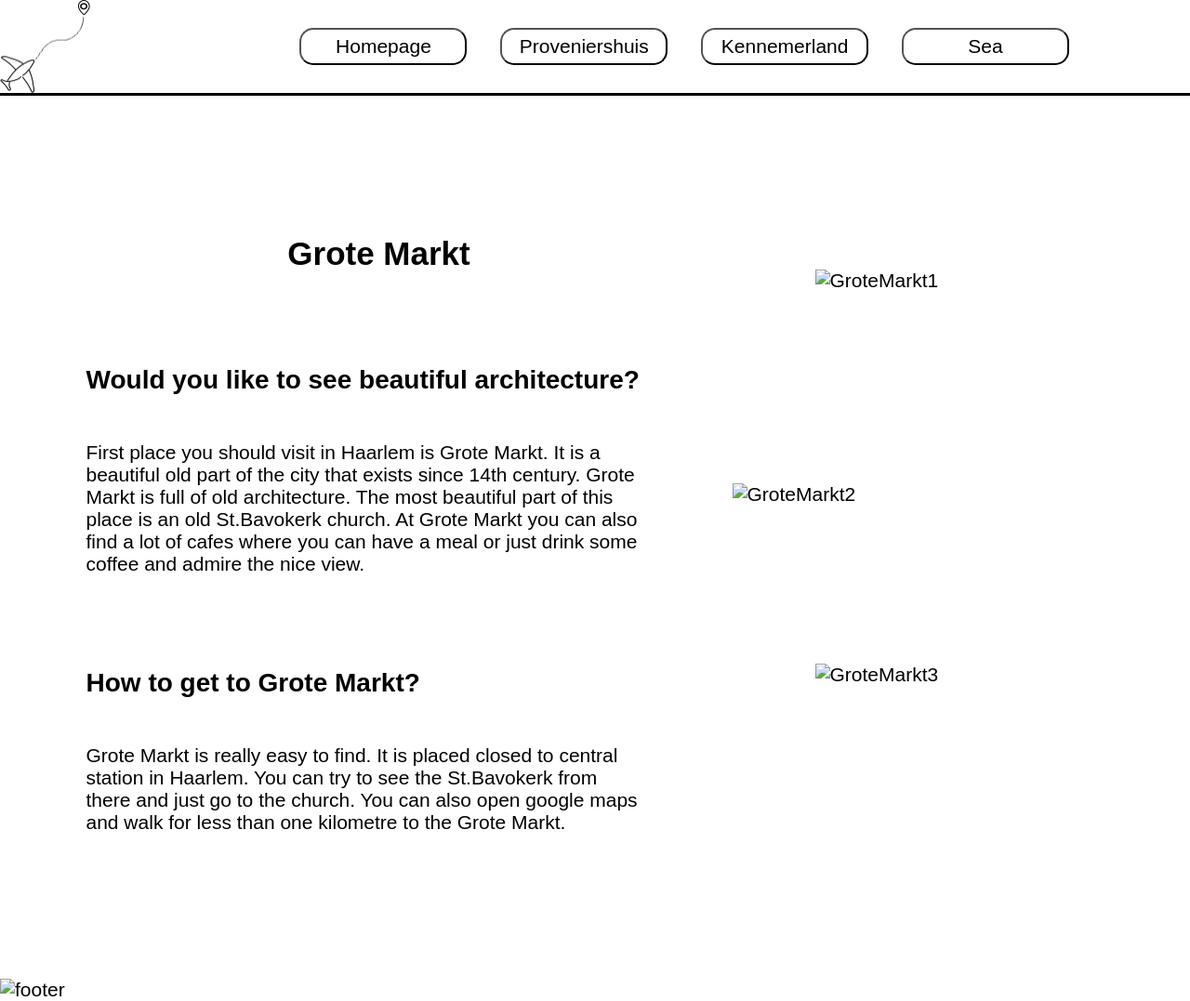
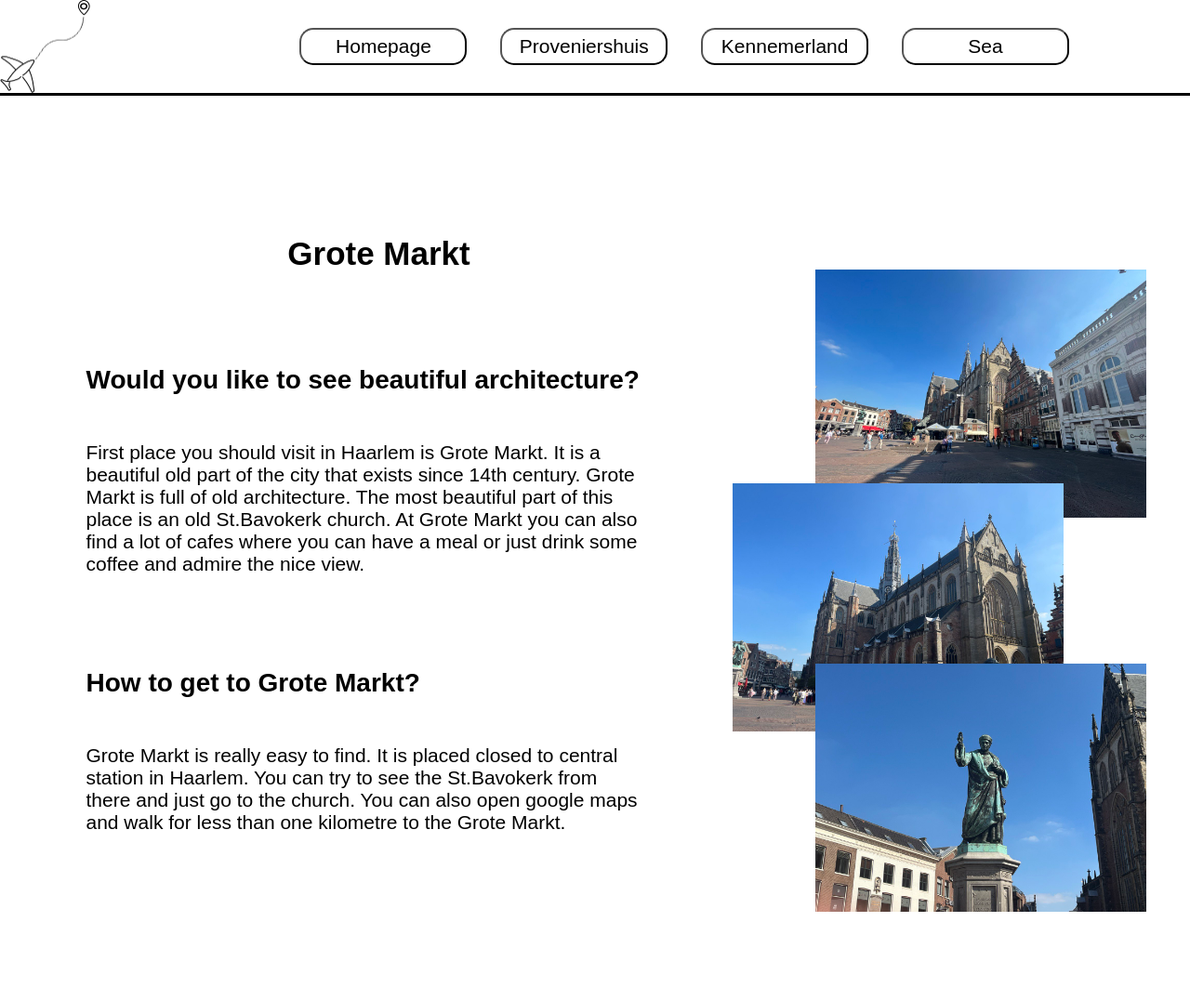
Before and after one commit to OrestPokotylenko/web-markup, a plain HTML site: page website/GroteMarkt.html in a window 1280 px wide. Shown: the top 1077 px of the page at 93% size. After the commit the page ends 1053 px from the top, so only its background shows below. Drawn offline with Linux system fonts and the light colour scheme.

Commit message:
img-update

```diff
--- a/website/GroteMarkt.html
+++ b/website/GroteMarkt.html
@@ -25,14 +25,11 @@
             <p>Grote Markt is really easy to find. It is placed closed to central station in Haarlem. You can try to see the St.Bavokerk from there and just go to the church. You can also open google maps and walk for less than one kilometre to the Grote Markt.</p>
         </article>
         <aside class="images">
-            <img class="image first" src="img/GroteMarkt1.jpg" alt="GroteMarkt1" width="356px" height="267px">
-            <img class="image second" src="img/GroteMarkt2.jpg" alt="GroteMarkt2" width="356px" height="267px">
-            <img class="image third" src="img/GroteMarkt3.jpg" alt="GroteMarkt3" width="356px" height="267px">
-            <img image="image fourth" src="img/GroteMarkt4.jpg" alt="GroteMarkt4" width="356px" height="267px">
+            <img class="image first" src="img/grote markt/GroteMarkt1.jpg" alt="GroteMarkt1" width="356px" height="267px">
+            <img class="image second" src="img/grote markt/GroteMarkt2.jpg" alt="GroteMarkt2" width="356px" height="267px">
+            <img class="image third" src="img/grote markt/GroteMarkt3.jpg" alt="GroteMarkt3" width="356px" height="267px">
+            <img image="image fourth" src="img/grote markt/GroteMarkt4.jpg" alt="GroteMarkt4" width="356px" height="267px">
         </aside>
     </section>
-    <footer>
-        <img src="img/footer.jpg" alt="footer" width="356px" height="200px">
-    </footer>
 </body>
 </html>
```
Also changed, not shown: website/Homepage.html (+4 -4 lines).
